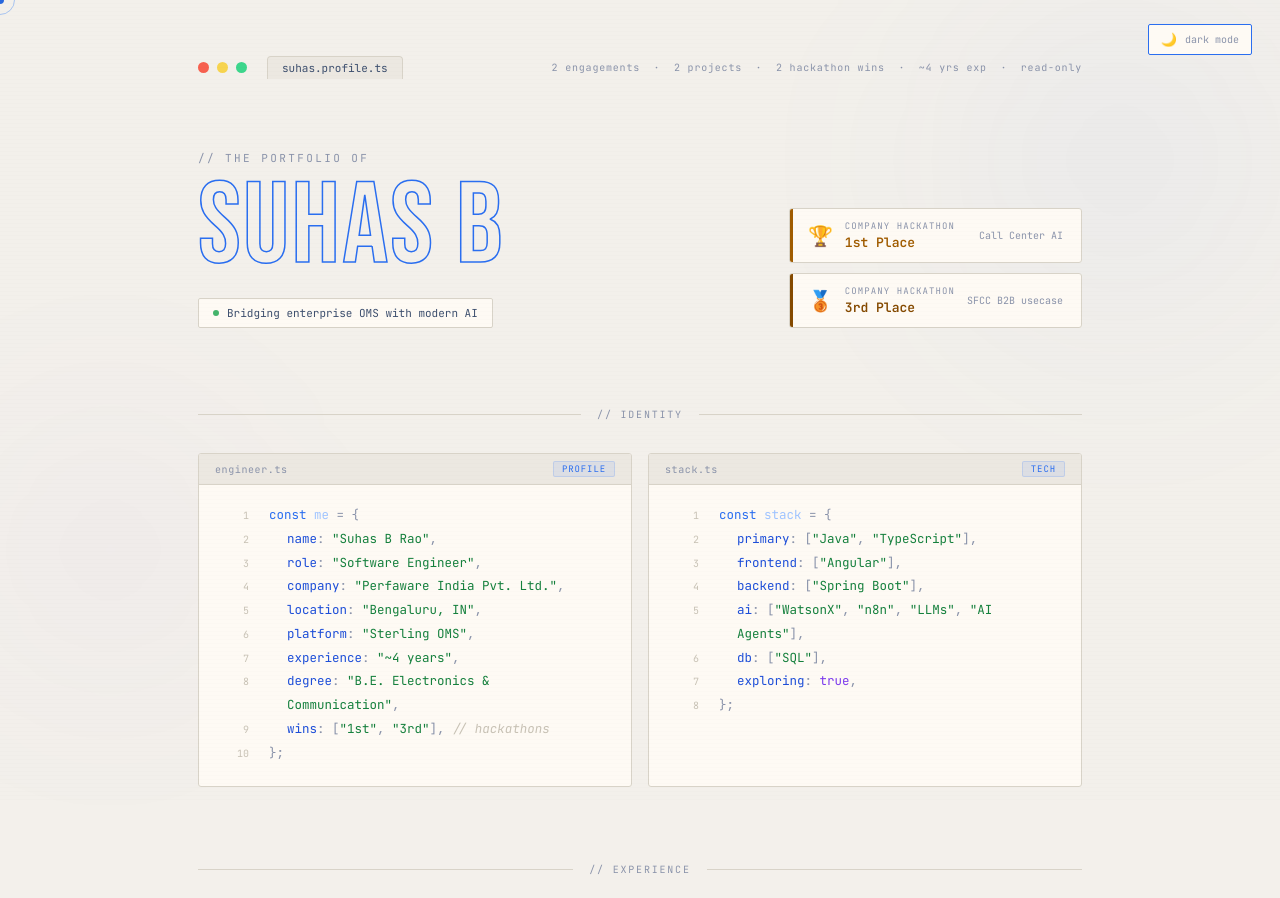
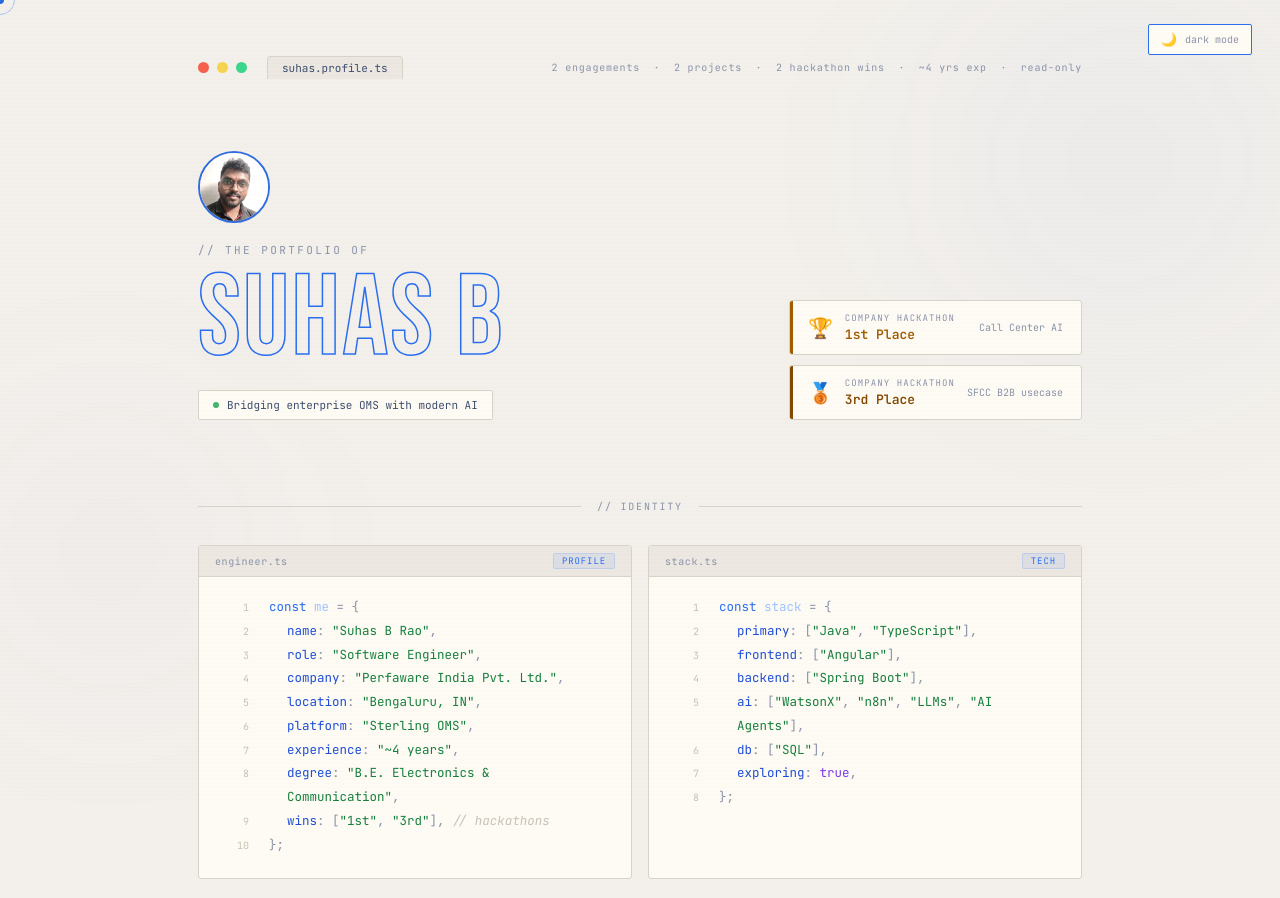
Before and after one commit to SuhasBRao/Portfolio-SuhasB, a plain HTML site: page index.html in a window 1280 px wide. Shown: the top 898 px of the page. Drawn offline with Linux system fonts and the light colour scheme.

Commit message:
feat: Add avatar

```diff
--- a/index.html
+++ b/index.html
@@ -442,6 +442,30 @@
       animation: blink 1.1s step-end infinite;
     }
 
+    /* AVATAR */
+    .avatar {
+      width: 72px;
+      height: 72px;
+      border-radius: 50%;
+      object-fit: cover;
+      object-position: center top;
+      border: 2px solid var(--accent);
+      margin-bottom: 20px;
+      display: block;
+      opacity: 0;
+      animation: fadeUp 0.5s ease 0.08s forwards;
+      filter: grayscale(20%) brightness(0.95);
+      transition: filter 0.3s, border-color 0.3s;
+    }
+
+    .avatar:hover {
+      filter: grayscale(0%) brightness(1);
+    }
+
+    html.light .avatar {
+      filter: grayscale(10%) brightness(1);
+    }
+
     /* TWO COL */
     .two-col {
       display: grid;
@@ -717,6 +741,7 @@
     <!-- HERO -->
     <div class="hero">
       <div>
+        <img src="SuhasBRao.jpeg" alt="Suhas B Rao" class="avatar" />
         <div class="hero-eyebrow">// the portfolio of</div>
         <div class="hero-name">
           <span class="accent-line">Suhas B</span>
```
Also changed, not shown: SuhasBRao.jpeg (added).
